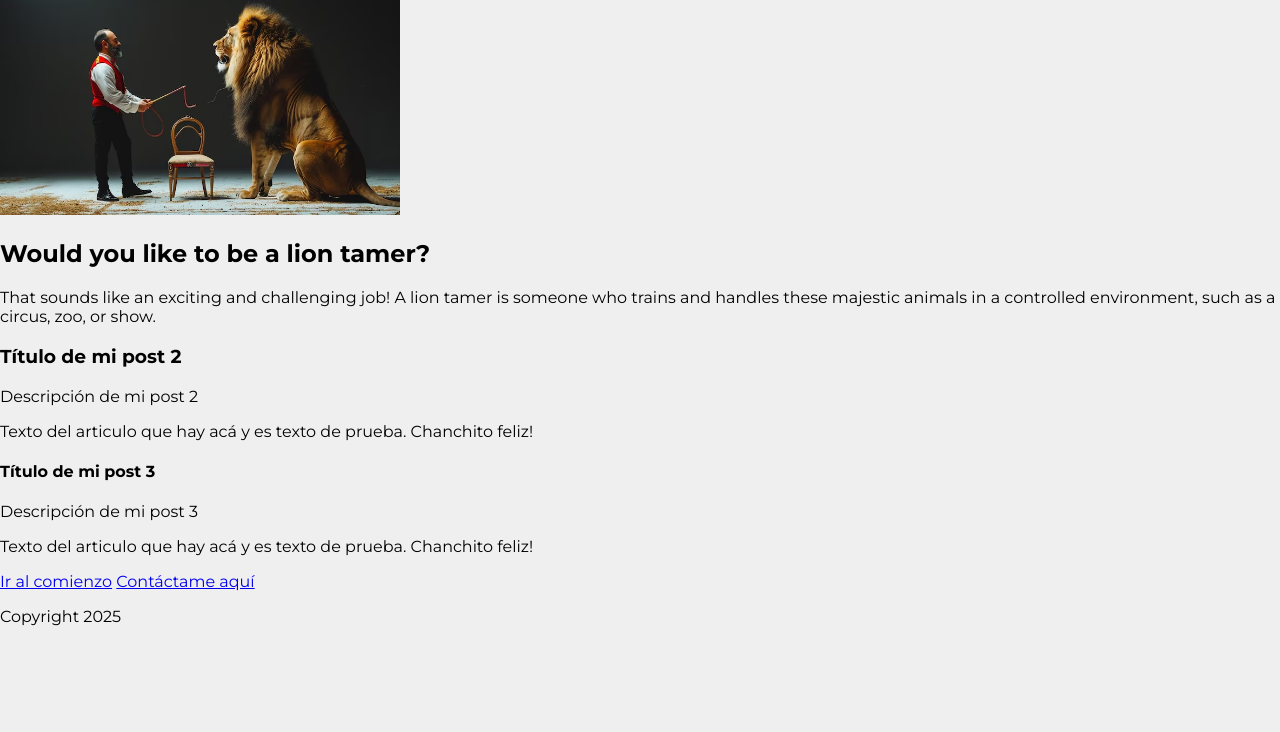
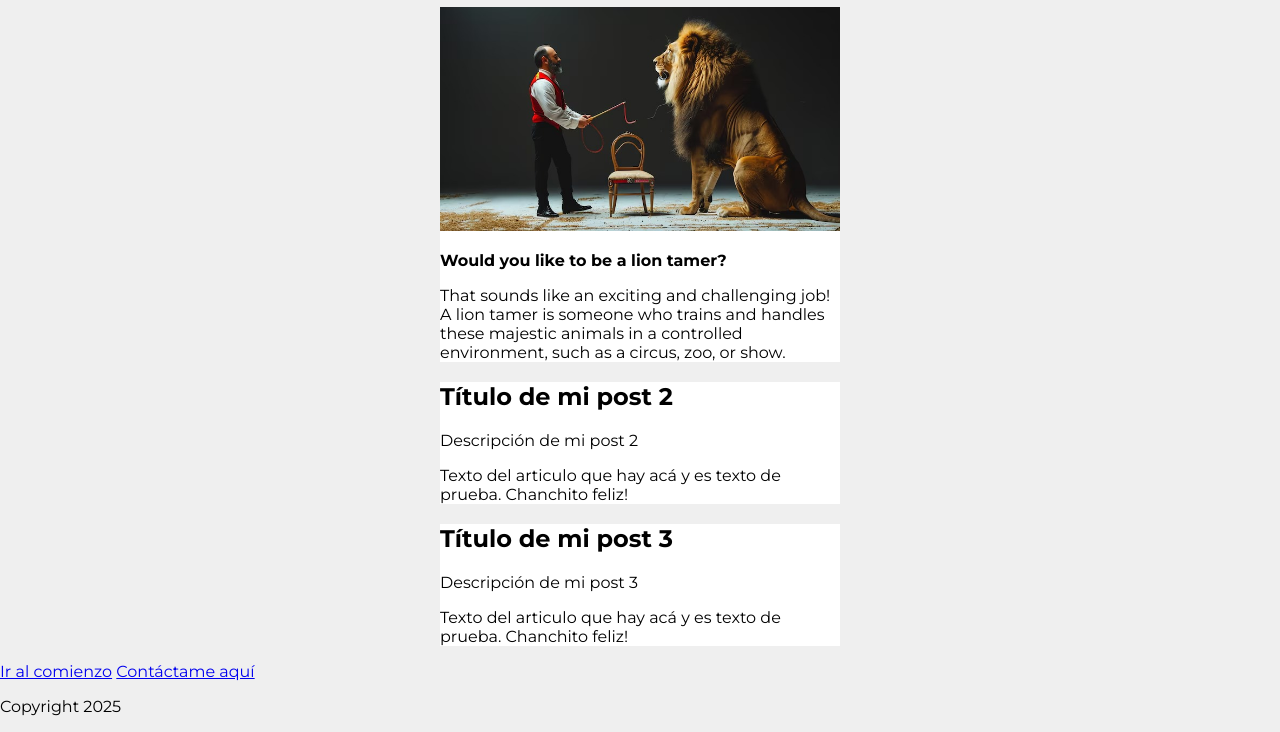
Before and after one commit to valentina-comm/miweb, a plain HTML site: page index.html in a window 1280 px wide. Shown: the part 505-1237 px from the top of the page. Before the commit the page ends 1147 px from the top, so only its background shows below. Drawn offline with Linux system fonts and the light colour scheme.

Commit message:
Update index.html

```diff
--- a/index.html
+++ b/index.html
@@ -15,22 +15,25 @@
         <h1>LION TAMER PROFESSION</h1>
     </header>
     <!--tiene la misma funcionalidad de section-->
+    <section class="container">
         <article class="post"> <!--enmarcar una publicacion-->
            <!--<h2></h2>-->
            <!--<p>Descripción de mi post</p>-->
             <img src="img/Domador.jpeg" width="400"/>
-            <h2><b>Would you like to be a lion tamer?</b></h2>
-               <p>That sounds like an exciting and challenging job!
-                 A lion tamer is someone who trains and handles these majestic animals in a controlled environment, such as a circus, zoo, or show.</p>
+            <b><p>Would you like to be a lion tamer?</p></b>
+
+                That sounds like an exciting and challenging job!
+                 A lion tamer is someone who trains and handles these majestic animals in a controlled environment, such as a circus, zoo, or show.
+            </p>
         </article>
         <article class="post">
-            <h3>Título de mi post 2</h3>
+            <h2>Título de mi post 2</h2>
             <p>Descripción de mi post 2</p>
             <!--<img src="img/vestido.jpeg" width="400"/>-->
             <p>Texto del articulo que hay acá y es texto de prueba. Chanchito feliz!</p>
         </article>
         <article class="post">
-            <h4>Título de mi post 3</h4>
+            <h2>Título de mi post 3</h2>
             <p>Descripción de mi post 3</p>
             <!--<img src="img/trajes.jpeg" width="400"/>-->
             <p>Texto del articulo que hay acá y es texto de prueba. Chanchito feliz!</p>
```
